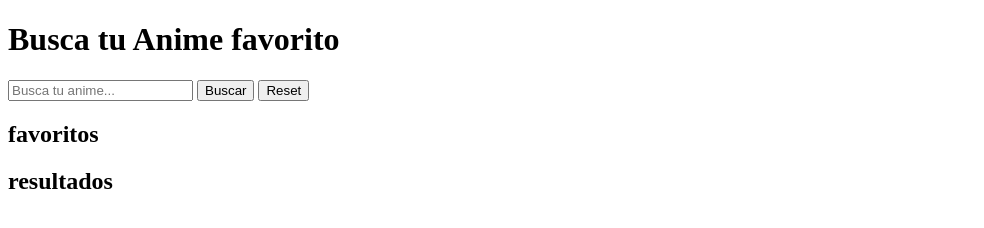
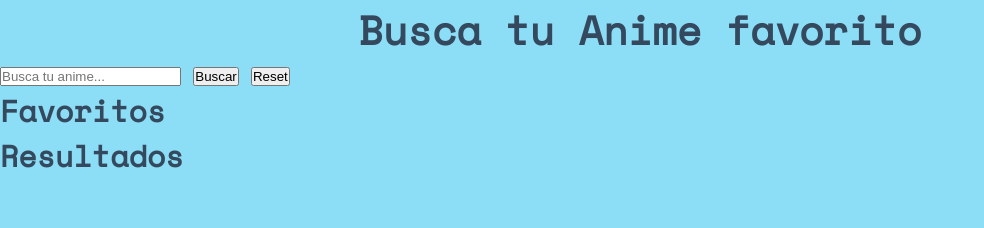
Before and after one commit to Adalab/modulo-2-evaluacion-final-ElenaFernandez, a website: page src/html/index.html in a window 1280 px wide. Shown: the whole page, without its empty margins (0-984 px from the left). Drawn offline with nearby package versions, Linux system fonts and the light colour scheme; files that its build step writes are made by us from their sources.

Commit message:
update indexHtml

```diff
--- a/src/html/index.html
+++ b/src/html/index.html
@@ -4,18 +4,16 @@
 <head>
   <meta charset="UTF-8" />
   <meta name="viewport" content="width=device-width, initial-scale=1" />
-  <title>Busca tu anime favorito</title>
+  <link rel="preconnect" href="https://fonts.googleapis.com">
   <link rel="preconnect" href="https://fonts.gstatic.com" crossorigin>
   <link href="https://fonts.googleapis.com/css2?family=Space+Mono&display=swap" rel="stylesheet">
   <link rel="icon" href="./assets/images/favicon.png" />
+  <link rel="stylesheet" href="./assets/css/main.css">
+  <title>Busca tu anime favorito</title>
 </head>
 
 <body>
-  <div class="page">
-
-    <include src="./partials/main.html"></include>
-
-  </div>
+  <include src="./partials/main.html"></include>
   <script type="text/javascript" src="./assets/js/main.js"></script>
 </body>
 
--- a/src/html/partials/main.html
+++ b/src/html/partials/main.html
@@ -1,14 +1,22 @@
 <main class="container">
-    <h1 class="container_title">Busca tu Anime favorito</h1>
-    <input type="text" class="js-input-text" placeholder="Busca tu anime...">
-    <input type="submit" value="Buscar" class="js-btn-search">
-    <input type="submit" value="Reset" class="js-btn-reset">
-    <div class="container_box">
-        <h2>favoritos</h2>
-        <ul class="js-favourites"></ul>
-        <h2>resultados</h2>
-        <ul class="js-list"></ul>
+    <h1 class="container__title">Busca tu Anime favorito</h1>
+    <form class="search-form">
+        <input type="text" class="js-input-text" placeholder="Busca tu anime...">
+        <input type="submit" value="Buscar" class="js-btn-search">
+        <input type="submit" value="Reset" class="js-btn-reset">
+    </form>
+    <section class="results-box">
+        <div class="fav-box">
+            <h2>Favoritos</h2>
+            <ul class="js-favourites"></ul>
+        </div>
+        <div class="result-box">
+            <h2>Resultados</h2>
+            <ul class="js-list"></ul>
+        </div>
+    </section>
 
-    </div>
+
+
 
 </main>
--- a/src/scss/core/_reset.scss
+++ b/src/scss/core/_reset.scss
@@ -2,4 +2,5 @@
   box-sizing: border-box;
   margin: 0;
   padding: 0;
+
 }
--- a/src/scss/core/_variables.scss
+++ b/src/scss/core/_variables.scss
@@ -1,2 +1,4 @@
 // variable de fuente
 $font-family :'Space Mono', monospace;
+$background-color-main: #8cddf6;
+$color-text:  #34495e;
--- a/src/scss/layout/_mainpage.scss
+++ b/src/scss/layout/_mainpage.scss
@@ -0,0 +1,17 @@
+body {
+  background-color: $background-color-main;
+}
+.container {
+  font-family: $font-family;
+  font-size: 20px;
+  color: $color-text;
+
+  &__title {
+    display: flex;
+    justify-content: center;
+  }
+}
+.box{
+    display: flex;
+    justify-content: space-around;
+}
```
